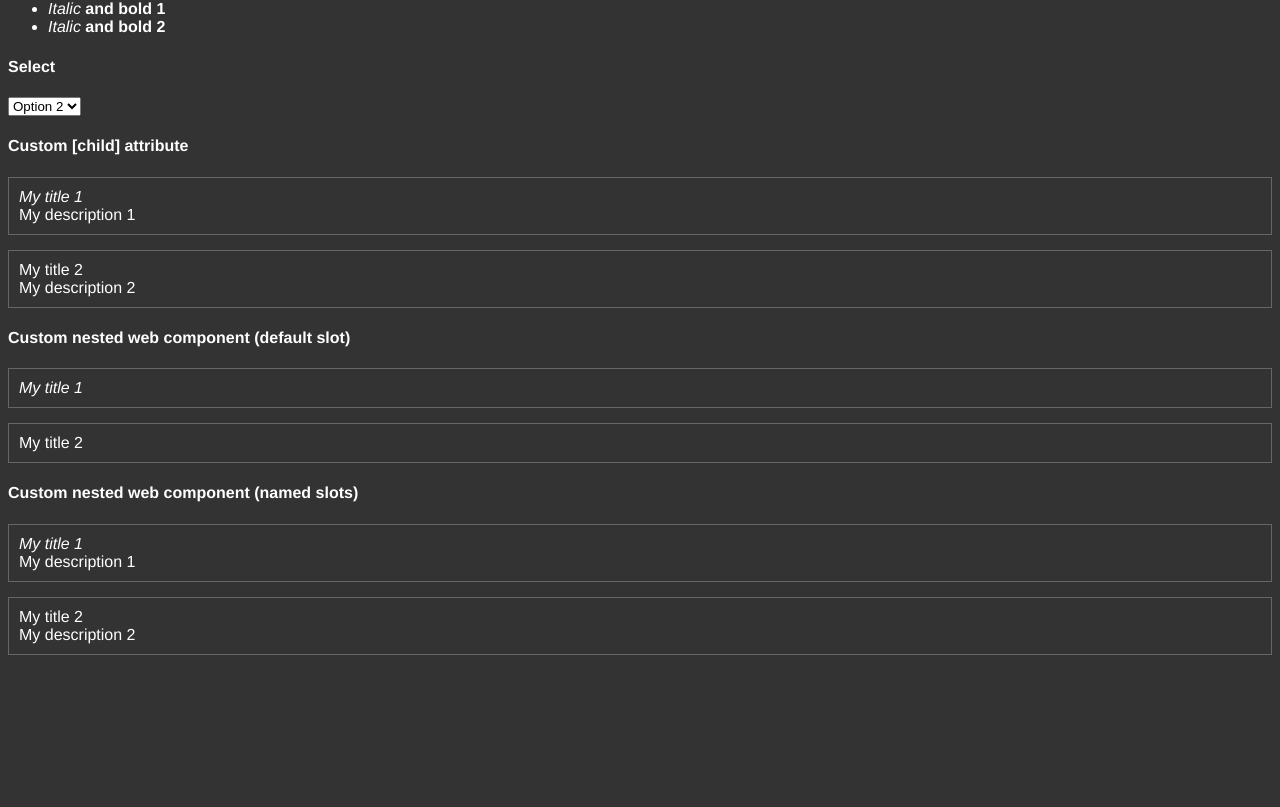
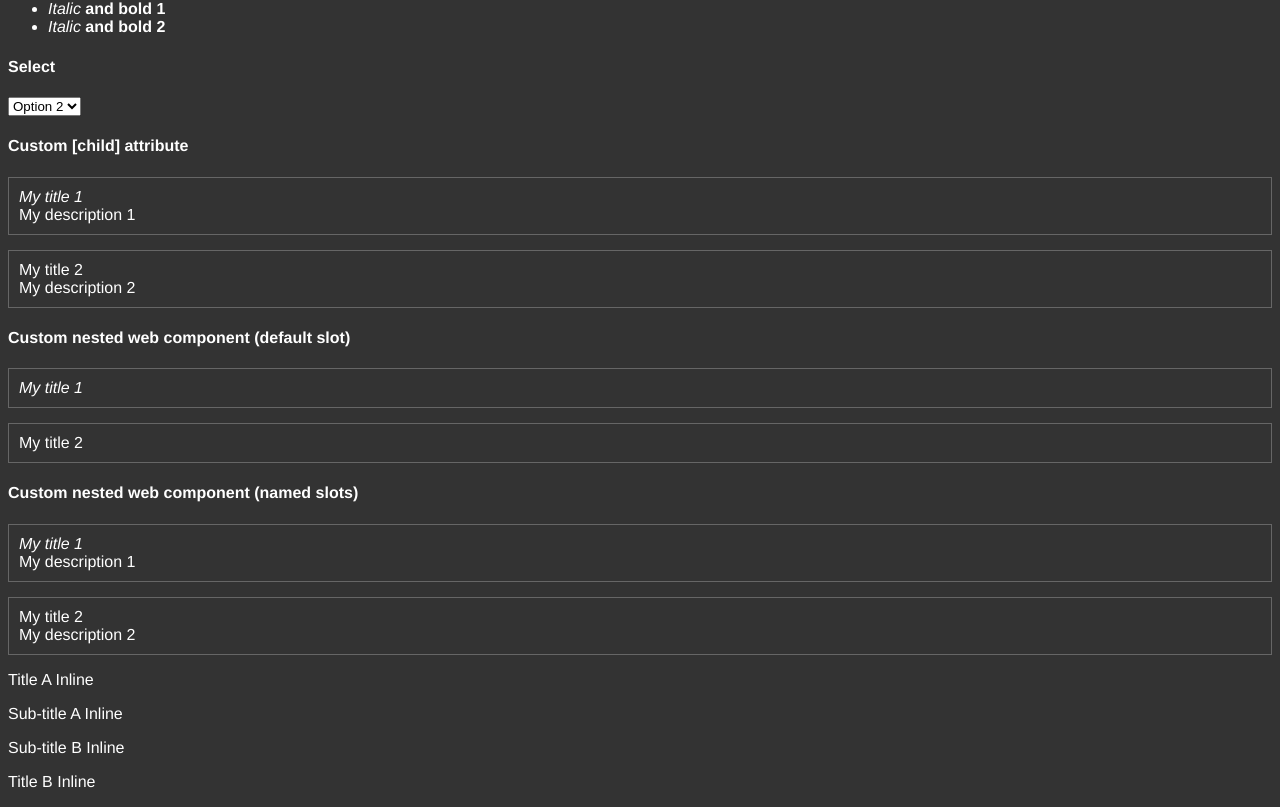
Before and after one commit to royniels/nbhi, a website: page examples.html in a window 1280 px wide. Shown: the part 676-1483 px from the top of the page. Before the commit the page ends 1346 px from the top, so only its background shows below. Drawn offline with Linux system fonts and the light colour scheme.

Commit message:
fixed issue, rerunning the updater for lists

```diff
--- a/examples.html
+++ b/examples.html
@@ -67,6 +67,17 @@
 
     <x-importer></x-importer>
 
+    <div class="inline">
+      <div child>
+        <p data-slot="title"></p>
+        <div class="subParent">
+          <div child>
+            <p data-slot="subTitle"></p>
+          </div>
+        </div>
+      </div>
+    </div>
+
   </main>
 
   <script type="module">
@@ -110,6 +121,16 @@
       { title: 'My title 2', description: 'My description 2' },
     ]);
 
+    update('.inline')([
+      { title: 'Title A Inline' },
+      { title: 'Title B Inline' },
+    ]);
+
+    update('.inline div:first-child .subParent')([
+      { subTitle: 'Sub-title A Inline' },
+      { subTitle: 'Sub-title B Inline' },
+    ])
+
     const end = performance.now();
     console.log(`Registered all components in ${Math.round(end - start)} ms`);
   </script>
--- a/javascript/update.js
+++ b/javascript/update.js
@@ -8,6 +8,7 @@ export default selector => {
   let renderedChildren = new Map();
   let idCount = 1;
   let templateChild;
+  let templateParent;
 
   return data => {
     if (isDate(data)) {
@@ -154,6 +155,10 @@ export default selector => {
       };
 
       function getParent() {
+        if (templateParent) {
+          return templateParent;
+        }
+
         const topLevel = getTopLevel();
         if (topLevel.localName === 'table') {
           return process('tbody', 'tr');
@@ -198,6 +203,7 @@ export default selector => {
             console.log({ topLevel, parentName });
             throw new Error('Cannot find parent');
           }
+          templateParent = parent;
           return parent;
         }
 
```
